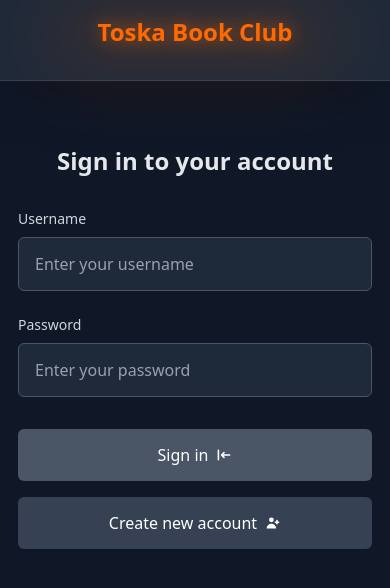
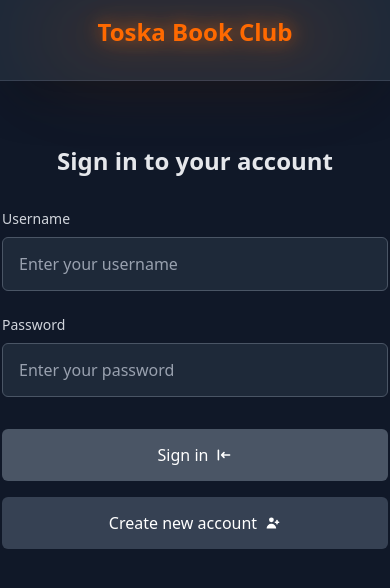
Before and after one commit to ShootingStar91/toska-book-club, a React (Vite) app in the folder frontend/: page / in a window 390 px wide. Shown: the top 588 px of the page. Built offline with nearby package versions, Linux system fonts and the light colour scheme.

Commit message:
remove unnecessary paddings on mobile view

```diff
--- a/frontend/src/App.tsx
+++ b/frontend/src/App.tsx
@@ -57,7 +57,7 @@ function App() {
     <QueryClientProvider client={queryClient}>
       <div className="min-h-screen bg-gray-900 flex flex-col">
         <Header user={user} onLogout={user ? handleLogout : undefined} />
-        <div className="flex-1 flex items-start justify-center pt-16 p-4">
+        <div className="flex-1 flex items-start justify-center pt-16 px-0 py-4 sm:px-4">
           {user ? (
             <PhaseView user={user} />
           ) : showRegistration ? (
--- a/frontend/src/components/PhaseView.tsx
+++ b/frontend/src/components/PhaseView.tsx
@@ -43,7 +43,7 @@ export function PhaseView({ user }: PhaseViewProps) {
   return (
     <div className="w-full max-w-4xl">
       {/* Main Content */}
-      <main className={`px-4 py-6 sm:px-6 ${user.isAdmin ? 'pb-32' : ''}`}>
+      <main className={`px-2 py-6 sm:px-6 ${user.isAdmin ? 'pb-32' : ''}`}>
         {(error as { status?: number })?.status === 404 || !currentCycle ? (
           // No active cycle
           <div className="py-12">
```
